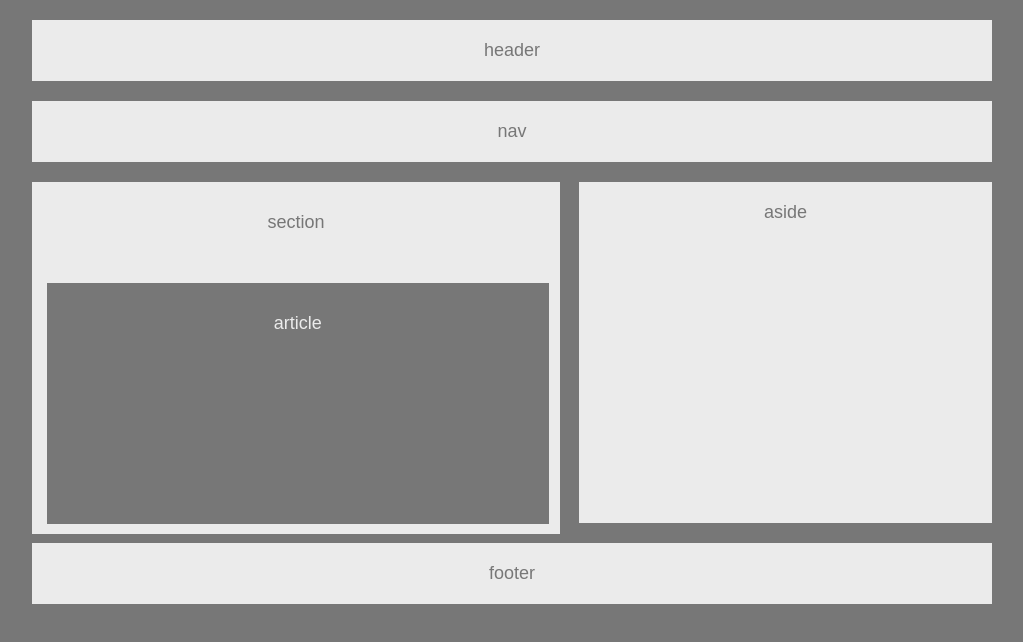
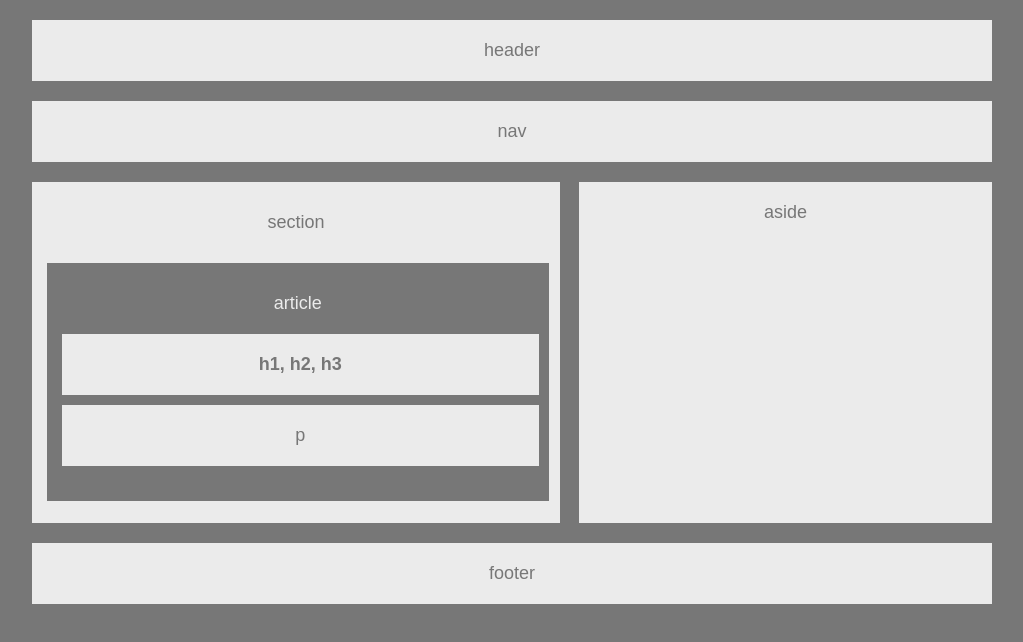
Before and after one commit to matkuh/HW-Wireframe, a plain HTML site: page index.html in a window 1280 px wide. Shown: the whole page, without its empty margins (128-1151 px from the left). Drawn offline with Linux system fonts and the light colour scheme.

Commit message:
was able to get h1,h2,h3 and p divs sorted out under articles, finished assignment

```diff
--- a/index.html
+++ b/index.html
@@ -21,6 +21,12 @@
     section
     <div id="article">
         article
+        <div id="h123">
+            h1, h2, h3
+        </div>
+        <div id="p">
+            p
+        </div>
     </div>
 </section>
 
--- a/style.css
+++ b/style.css
@@ -28,7 +28,7 @@ nav {
 #section {
     float: left;
     width: 55%;
-    padding-bottom: 10px;
+    padding-bottom: 22px;
     padding-top: 30px;
     background: #ebebeb
 }
@@ -37,10 +37,29 @@ nav {
     margin-left: 15px;
     width: 95%;
     float: left;
-    margin-top: 50px;
+    margin-top: 30px;
     color: #ebebeb;
-    padding-bottom: 190px;
+    padding-bottom: 35px;
     background: #777;
+}
+
+#h123 {
+    font-weight: bold;
+    padding: 20px;
+    margin-top: 20px;
+    margin-left: 15px;
+    background: #ebebeb;
+    color: #777;
+    width: 95%;
+}
+
+#p {
+    padding: 20px;
+    margin-top: 10px;
+    margin-left: 15px;
+    background: #ebebeb;
+    color: #777;
+    width: 95%;
 }
 #aside {
     margin-bottom: 20px;
```
